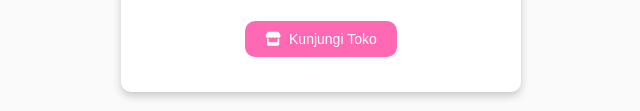
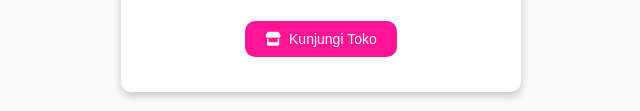
Before and after one commit to nixy-pro/bunga-di-cianjur-buka-24-jam, a plain HTML site: page index.html in a window 1280 px wide. Shown: the part 404-515 px from the top of the page, without its empty margins (319-959 px from the left). Drawn offline with Linux system fonts and the light colour scheme.

Commit message:
Update index.html

```diff
--- a/index.html
+++ b/index.html
@@ -86,7 +86,7 @@
         }
 
         .button-3d {
-            background-color: #FF69B4; /* warna bg button */
+            background-color: #ff1493; /* warna bg button */
             color: white;
             padding: 10px 20px;
             font-size: 14px;
@@ -104,7 +104,7 @@
         .button-3d:hover {
             transform: translateY(-3px);
             box-shadow: 0 5px 10px rgba(0, 0, 0, 0.2);
-            background-color: #F50057;
+            background-color: #ff1493;
         }
 
         /* Ikon Toko */
```
